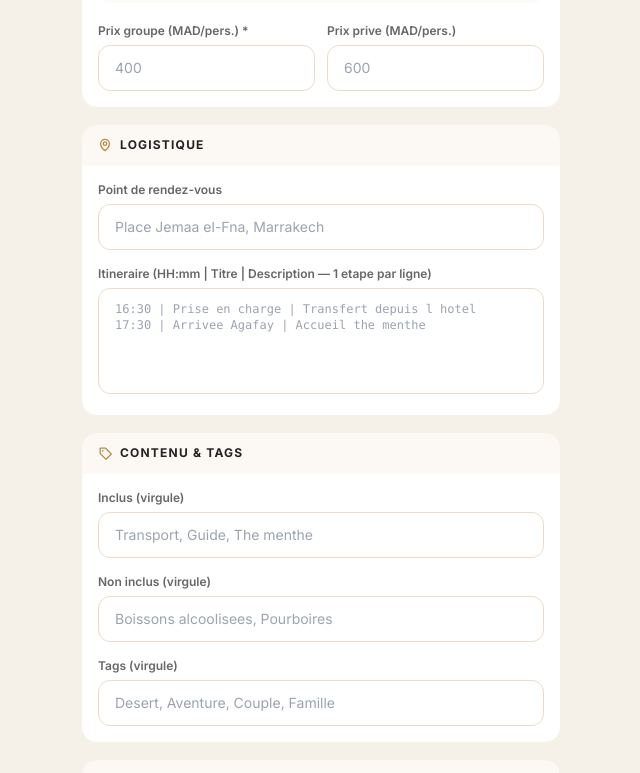
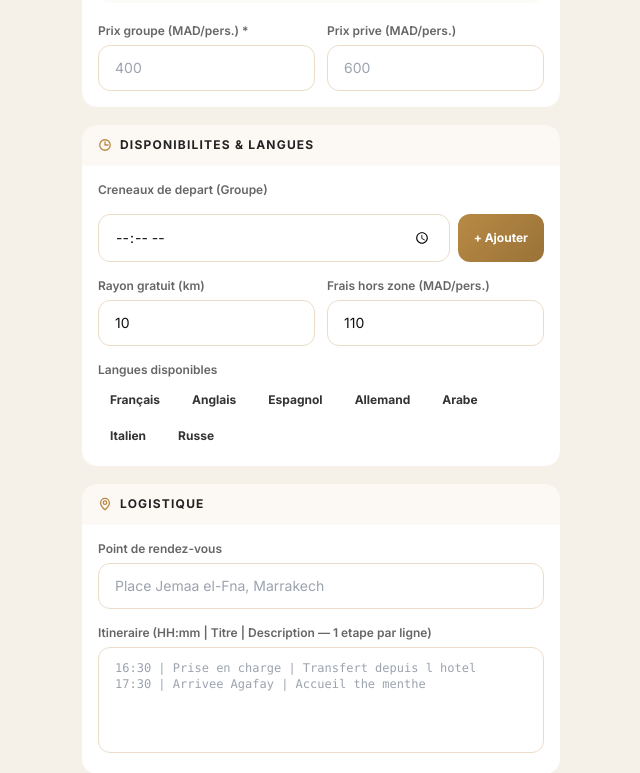
Before and after one commit to laksormorocco/laksor-app, a Next.js app: page /dashboard/admin/edit-experience in a window 1280 px wide. Shown: the part 680-1453 px from the top of the page, without its empty margins (319-959 px from the left). Built offline with nearby package versions, Linux system fonts and the light colour scheme.

Commit message:
créneaux départ langues ramassage edit-experience

```diff
--- a/src/app/api/guide/experiences/route.ts
+++ b/src/app/api/guide/experiences/route.ts
@@ -39,7 +39,7 @@ export async function PATCH(req: Request) {
     const { id, guideId, category, isLaksorExp, providerContact, ...rest } = body;
     if (!id) return NextResponse.json({ error: "id requis" }, { status: 400 });
     const data: any = {};
-    const allowed = ["title","description","duration","groupSize","difficulty","city","meetingPoint","status","isActive","transportRequired","photos","tags","included","notIncluded","pricePerPerson","price","groupThreshold1","groupDiscount1","groupThreshold2","groupDiscount2","itinerary","pricePerPerson","privatePricePerPerson"];
+    const allowed = ["title","description","duration","groupSize","difficulty","city","meetingPoint","status","isActive","transportRequired","photos","tags","included","notIncluded","pricePerPerson","price","groupThreshold1","groupDiscount1","groupThreshold2","groupDiscount2","itinerary","pricePerPerson","privatePricePerPerson","departureSlots","pickupRadiusKm","pickupExtraFeePerPerson","languages"];
     for (const key of allowed) { if (rest[key] !== undefined) data[key] = rest[key]; }
     if (providerContact !== undefined) data.providerContact = providerContact;
     if (data.price) data.price = Number(data.price);
--- a/src/app/dashboard/admin/edit-experience/page.tsx
+++ b/src/app/dashboard/admin/edit-experience/page.tsx
@@ -1,6 +1,6 @@
 "use client";
 import { useState, useEffect } from "react";
-import { ArrowLeft, Image, MapPin, CurrencyDollar, ListBullets, Tag } from "@phosphor-icons/react";
+import { ArrowLeft, Image, MapPin, CurrencyDollar, ListBullets, Tag, Clock } from "@phosphor-icons/react";
 
 const inputCls = "w-full border border-sand-300 rounded-xl px-4 py-3 text-sm text-charcoal-800 bg-white outline-none focus:border-bronze-500 transition-colors";
 
@@ -48,7 +48,11 @@ export default function EditExperiencePage() {
     itinerary_raw: "",
     privatePricePerPerson: "",
     groupThreshold1: "", groupDiscount1: "",
-    groupThreshold2: "", groupDiscount2: ""
+    groupThreshold2: "", groupDiscount2: "",
+    departureSlots: [] as string[],
+    pickupRadiusKm: "10",
+    pickupExtraFeePerPerson: "110",
+    languages: [] as string[]
   });
   const [saving, setSaving] = useState(false);
 
@@ -81,6 +85,10 @@ export default function EditExperiencePage() {
             groupDiscount1: String(exp.groupDiscount1 || ""),
             groupThreshold2: String(exp.groupThreshold2 || ""),
             groupDiscount2: String(exp.groupDiscount2 || ""),
+            departureSlots: exp.departureSlots || [],
+            pickupRadiusKm: String(exp.pickupRadiusKm || "10"),
+            pickupExtraFeePerPerson: String(exp.pickupExtraFeePerPerson || "110"),
+            languages: exp.languages || [],
           });
         });
     }
@@ -106,6 +114,10 @@ export default function EditExperiencePage() {
       providerContact: form.providerContact,
       tags: form.tags ? form.tags.split(",").map((s: string) => s.trim()).filter(Boolean) : [],
       privatePricePerPerson: form.privatePricePerPerson ? Number(form.privatePricePerPerson) : undefined,
+      departureSlots: form.departureSlots,
+      pickupRadiusKm: form.pickupRadiusKm ? Number(form.pickupRadiusKm) : 10,
+      pickupExtraFeePerPerson: form.pickupExtraFeePerPerson ? Number(form.pickupExtraFeePerPerson) : 110,
+      languages: form.languages,
       itinerary: form.itinerary_raw ? parseItinerary(form.itinerary_raw) : [],
       included: form.included ? form.included.replace(/\n/g, ",").split(",").map((s: string) => s.trim()).filter(Boolean) : [],
       notIncluded: form.notIncluded ? form.notIncluded.replace(/\n/g, ",").split(",").map((s: string) => s.trim()).filter(Boolean) : [],
@@ -178,6 +190,63 @@ export default function EditExperiencePage() {
           </div>
         </Section>
 
+        <Section title="Disponibilites & Langues" icon={<Clock size={14} weight="bold" />}>
+          {/* CRENEAUX DE DEPART */}
+          <div>
+            <div className="text-xs font-semibold text-charcoal-400 mb-2">Creneaux de depart (Groupe)</div>
+            <div className="flex flex-wrap gap-2 mb-2">
+              {form.departureSlots.map((slot, i) => (
+                <div key={i} className="flex items-center gap-1.5 bg-bronze-500/10 text-bronze-500 px-3 py-1.5 rounded-full text-xs font-bold">
+                  {slot}
+                  <button onClick={() => setForm(f => ({...f, departureSlots: f.departureSlots.filter((_,j) => j !== i)}))}
+                    className="text-bronze-500 hover:text-red-400 font-bold">x</button>
+                </div>
+              ))}
+            </div>
+            <div className="flex gap-2">
+              <input type="time" id="newSlot" className={inputCls + " flex-1"} />
+              <button onClick={() => {
+                const input = document.getElementById("newSlot") as HTMLInputElement;
+                if (input?.value && !form.departureSlots.includes(input.value)) {
+                  setForm(f => ({...f, departureSlots: [...f.departureSlots, input.value].sort()}));
+                  input.value = "";
+                }
+              }} className="px-4 py-2 rounded-xl text-white text-xs font-bold flex-shrink-0"
+                style={{background:"linear-gradient(135deg, #B88A44, #9A7238)"}}>
+                + Ajouter
+              </button>
+            </div>
+          </div>
+
+          {/* RAMASSAGE */}
+          <div className="grid grid-cols-2 gap-3">
+            <Field label="Rayon gratuit (km)">
+              <input value={form.pickupRadiusKm} onChange={set("pickupRadiusKm")} placeholder="10" className={inputCls} />
+            </Field>
+            <Field label="Frais hors zone (MAD/pers.)">
+              <input value={form.pickupExtraFeePerPerson} onChange={set("pickupExtraFeePerPerson")} placeholder="110" className={inputCls} />
+            </Field>
+          </div>
+
+          {/* LANGUES */}
+          <div>
+            <div className="text-xs font-semibold text-charcoal-400 mb-2">Langues disponibles</div>
+            <div className="flex flex-wrap gap-2">
+              {["Français","Anglais","Espagnol","Allemand","Arabe","Italien","Russe"].map(lang => (
+                <button key={lang} onClick={() => setForm(f => ({
+                  ...f,
+                  languages: f.languages.includes(lang)
+                    ? f.languages.filter(l => l !== lang)
+                    : [...f.languages, lang]
+                }))}
+                  className={"px-3 py-1.5 rounded-full text-xs font-bold border transition-all " + (form.languages.includes(lang) ? "bg-sage-300 text-white border-sage-300" : "bg-white text-charcoal-600 border-sand-300")}>
+                  {lang}
+                </button>
+              ))}
+            </div>
+          </div>
+        </Section>
+
         <Section title="Logistique" icon={<MapPin size={14} weight="bold" />}>
           <Field label="Point de rendez-vous">
             <input value={form.meetingPoint} onChange={set("meetingPoint")} placeholder="Place Jemaa el-Fna, Marrakech" className={inputCls} />
```
Also changed, not shown: 2 other files (tests, documents, lock files or other folders).
